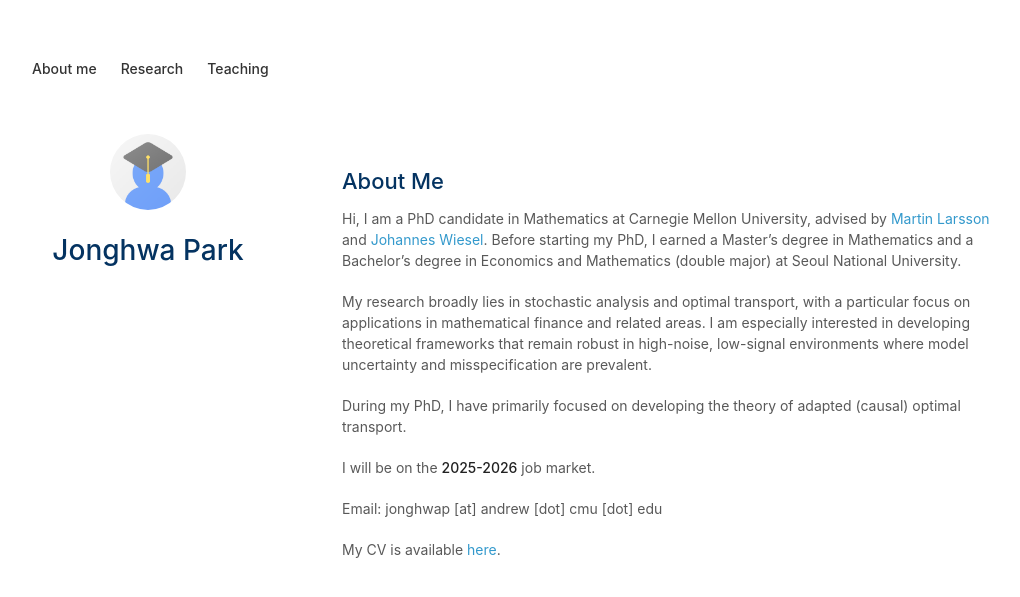
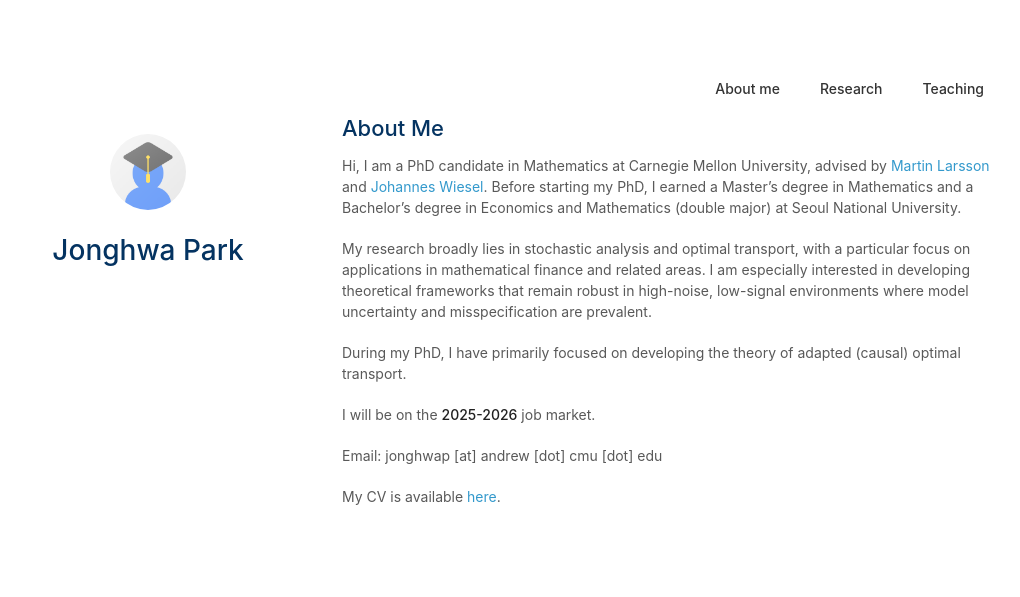
Before and after one commit to Jonghwap/Jonghwap.github.io, a Jekyll site: the page built from index.md, in a window 1280 px wide. Shown: the top 597 px of the page, without its empty margins (128-1148 px from the left). Built offline with Jekyll 4.4.1, drawn with Linux system fonts in a browser that asks for light colours; a style sheet for code colours, icons or effects is not loaded; our own code applies the rules of GitHub Pages for plain Markdown files.

Commit message:
Update style.scss

```diff
--- a/assets/css/style.scss
+++ b/assets/css/style.scss
@@ -4,8 +4,21 @@
 @import "minimal-light";
 
 
+// Keep the wrapper as a positioning context so the navigation bar can
+// be anchored to the top-right corner of the page content.
+.wrapper {
+  position: relative;
+}
+
 .site-nav {
+  position: absolute;
+  top: 1.25rem;
+  right: 0;
   margin-bottom: 2rem;
+  display: flex;
+  justify-content: flex-end;
+  width: 100%;
+  z-index: 1;
 }
 
 .site-nav ul {
@@ -13,12 +26,14 @@
   padding: 0;
   display: flex;
   gap: 1.5rem;
+  margin: 0;
 }
 
 .site-nav a {
   text-decoration: none;
   font-weight: 500;
   color: #333;
+  padding: 0.25rem 0.5rem;
 }
 
 .site-nav a:hover {
```
